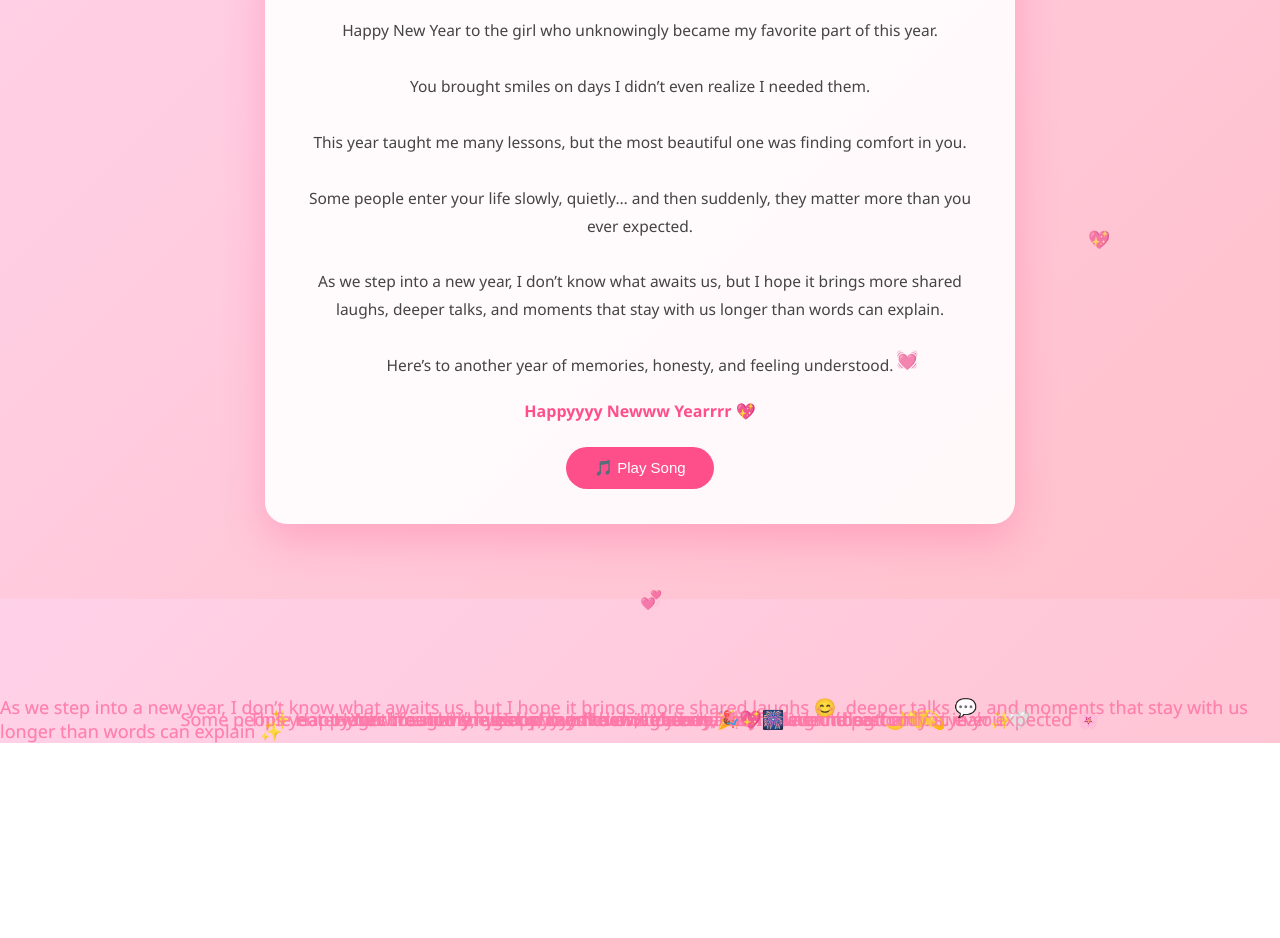
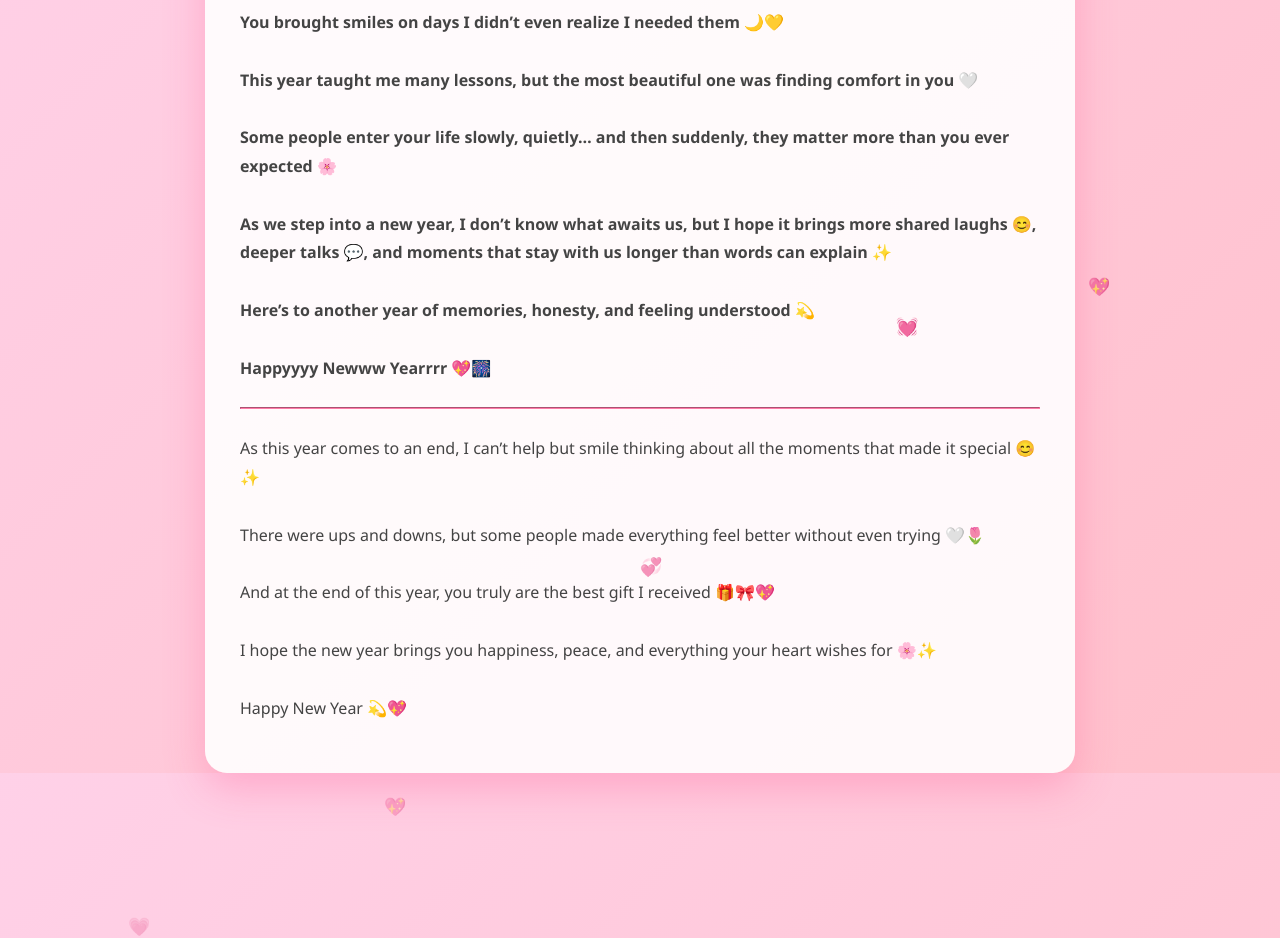
Before and after one commit to utkarshsri2007-del/new-year-2026, a plain HTML site: page index.html in a window 1280 px wide. Shown: the part 201-1139 px from the top of the page. Before the commit the page ends 944 px from the top, so only its background shows below. Drawn offline with Linux system fonts and the light colour scheme.

Commit message:
Update index.html

```diff
--- a/index.html
+++ b/index.html
@@ -20,7 +20,7 @@
   background: rgba(255,255,255,0.9);
   padding: 35px;
   border-radius: 22px;
-  max-width: 680px;
+  max-width: 800px;
   text-align: center;
   box-shadow: 0 15px 40px rgba(255,79,139,0.3);
   animation: fadeIn 2s ease;
@@ -28,42 +28,33 @@
 
 h1 {
   color: #ff4f8b;
-  margin-bottom: 5px;
+  margin-bottom: 10px;
 }
 
 .subtitle {
-  font-size: 14px;
+  font-size: 16px;
   color: #ff7aa8;
   margin-bottom: 20px;
+  font-weight: bold;
 }
 
 p {
   color: #444;
   line-height: 1.8;
-  font-size: 15.5px;
+  font-size: 16px;
 }
 
-.footer {
-  margin-top: 20px;
-  font-weight: bold;
-  color: #ff4f8b;
+/* Heart animations */
+.heart {
+  position: absolute;
+  font-size: 18px;
+  animation: fall 8s linear infinite;
+  opacity: 0.7;
 }
 
-.song-btn {
-  margin-top: 25px;
-  padding: 12px 28px;
-  border: none;
-  border-radius: 30px;
-  background: #ff4f8b;
-  color: white;
-  font-size: 15px;
-  cursor: pointer;
-  transition: 0.3s;
-}
-
-.song-btn:hover {
-  background: #ff2f73;
-  transform: scale(1.05);
+@keyframes fall {
+  0% { transform: translateY(-10vh); opacity: 1;}
+  100% { transform: translateY(110vh); opacity: 0;}
 }
 
 @keyframes fadeIn {
@@ -71,21 +62,6 @@
   to { opacity: 1; transform: translateY(0); }
 }
 
-/* Floating hearts */
-.heart {
-  position: absolute;
-  color: #ff7aa8;
-  font-size: 18px;
-  animation: fall 8s linear infinite;
-  opacity: 0.7;
-}
-
-@keyframes fall {
-  0% { transform: translateY(-10vh); }
-  100% { transform: translateY(110vh); }
-}
-
-/* Mobile friendly */
 @media (max-width: 600px) {
   .container {
     margin: 15px;
@@ -100,68 +76,42 @@
 
 <body>
 
-<!-- Heart rain -->
-<div class="heart">✨ Happy New Year to the girl who unknowingly became my favorite part of this year ✨</div>
-
-<div class="heart">You brought smiles on days I didn’t even realize I needed them 🌙💛</div>
-
-<div class="heart">This year taught me many lessons, but the most beautiful one was finding comfort in you 🤍</div>
-
-<div class="heart">Some people enter your life slowly, quietly… and then suddenly, they matter more than you ever expected 🌸</div>
-
-<div class="heart">As we step into a new year, I don’t know what awaits us, but I hope it brings more shared laughs 😊, deeper talks 💬, and moments that stay with us longer than words can explain ✨</div>
-
-<div class="heart">Here’s to another year of memories, honesty, and feeling understood 💫</div>
-
-<div class="heart">Happyyyy Newww Yearrrr 🎉💖🎆</div>
-<div class="heart">✨ Happy New Year to the girl who unknowingly became my favorite part of this year ✨</div>
-
-<div class="heart">You brought smiles on days I didn’t even realize I needed them 🌙💛</div>
-
-<div class="heart">This year taught me many lessons, but the most beautiful one was finding comfort in you 🤍</div>
-
-<div class="heart">Some people enter your life slowly, quietly… and then suddenly, they matter more than you ever expected 🌸</div>
-
-<div class="heart">As we step into a new year, I don’t know what awaits us, but I hope it brings more shared laughs 😊, deeper talks 💬, and moments that stay with us longer than words can explain ✨</div>
-
-<div class="heart">Here’s to another year of memories, honesty, and feeling understood 💫</div>
-
-<div class="heart">Happyyyy Newww Yearrrr 🎉💖🎆</div>
-<div class="heart" style="left:50%; animation-delay:1s;">💞</div>
-<div class="heart" style="left:70%; animation-delay:3s;">💓</div>
-<div class="heart" style="left:85%; animation-delay:4s;">💖</div>
+<!-- Floating heart emojis -->
+<div class="heart" style="left:10%; animation-delay:-1s;">💗</div>
+<div class="heart" style="left:30%; animation-delay:0s;">💖</div>
+<div class="heart" style="left:50%; animation-delay:2s;">💞</div>
+<div class="heart" style="left:70%; animation-delay:4s;">💓</div>
+<div class="heart" style="left:85%; animation-delay:6s;">💖</div>
 
 <div class="container">
-  <h1>Happy New Year 🎆</h1>
+  <h1>✨ Happy New Year 🎆</h1>
   <div class="subtitle">For Manika 💖</div>
 
-  <p>
-    Happy New Year to the girl who unknowingly became my favorite part of this year.<br><br>
-
-    You brought smiles on days I didn’t even realize I needed them.<br><br>
-
-    This year taught me many lessons, but the most beautiful one was finding comfort in you.<br><br>
-
-    Some people enter your life slowly, quietly… and then suddenly, they matter more than you ever expected.<br><br>
-
-    As we step into a new year, I don’t know what awaits us, but I hope it brings more shared laughs,
-    deeper talks, and moments that stay with us longer than words can explain.<br><br>
-
-    Here’s to another year of memories, honesty, and feeling understood.
+  <!-- Left and Right Messages -->
+  <p style="text-align:left; font-weight:bold;">
+    ✨ Happy New Year to the girl who unknowingly became my favorite part of this year ✨<br><br>
+    You brought smiles on days I didn’t even realize I needed them 🌙💛<br><br>
+    This year taught me many lessons, but the most beautiful one was finding comfort in you 🤍<br><br>
+    Some people enter your life slowly, quietly… and then suddenly, they matter more than you ever expected 🌸<br><br>
+    As we step into a new year, I don’t know what awaits us, but I hope it brings more shared laughs 😊,
+    deeper talks 💬, and moments that stay with us longer than words can explain ✨<br><br>
+    Here’s to another year of memories, honesty, and feeling understood 💫<br><br>
+    Happyyyy Newww Yearrrr 💖🎆
   </p>
 
-  <div class="footer">
-    Happyyyy Newww Yearrrr 💖
-  </div>
+  <hr style="margin: 25px 0; border-color: #ff7aa8;">
 
-  <button class="song-btn" onclick="openSong()">🎵 Play Song</button>
+  <p style="text-align:left;">
+    As this year comes to an end, I can’t help but smile thinking about all the moments that made it special 😊✨<br><br>
+    There were ups and downs, but some people made everything feel better without even trying 🤍🌷<br><br>
+    And at the end of this year, you truly are the best gift I received 🎁🎀💖<br><br>
+    I hope the new year brings you happiness, peace, and everything your heart wishes for 🌸✨<br><br>
+    Happy New Year 💫💖
+  </p>
 </div>
 
-<script>
-function openSong() {
-  window.open("https://youtu.be/kcsGhOmULxQ?si=vJM1aF-ASJGtpC-7", "_blank");
-}
-</script>
+<!-- Background audio -->
+<audio id="bgMusic" src="https://dl05.yt-dl.click/tunnel/?id=nnkIQs1E1U-w2kjW62_tS&exp=1767263788301&sig=UIudpPjx5CjsIoT4jLpAil35E896SRZuwaj9-WlsbkY&sec=i89DAlOq9LnaxotuP_9Srx6As_z_CJcPTREMKRP8g58&iv=HPVk3DQnx-A-sMbBMNLOqw" autoplay loop></audio>
 
 </body>
 </html>
```
